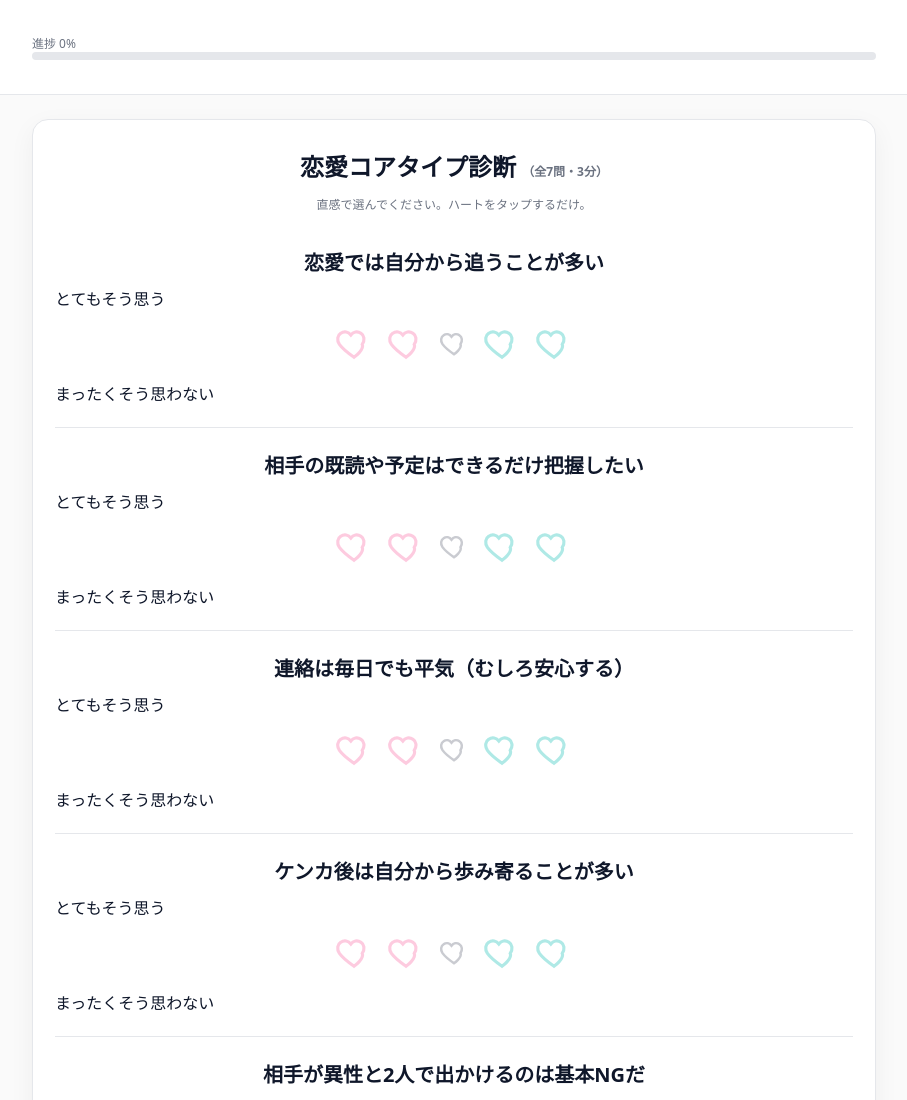
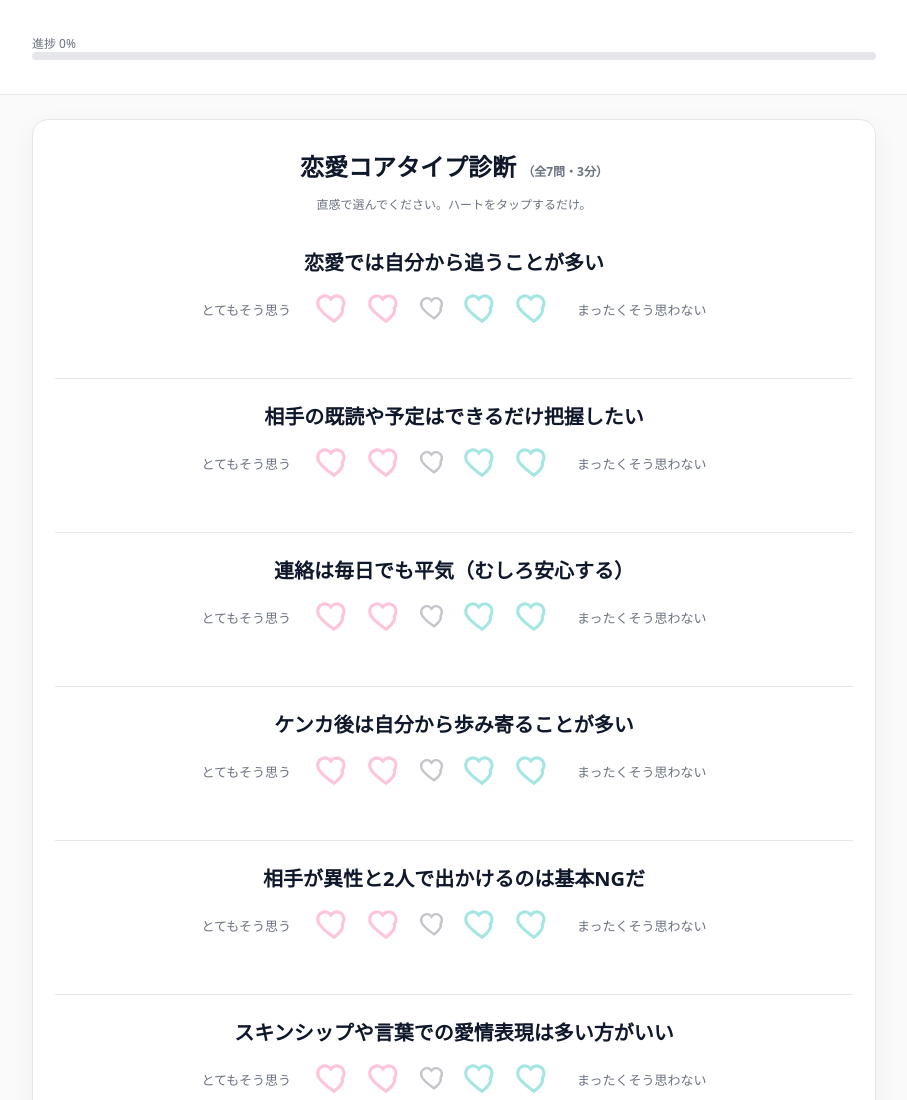
Before and after one commit to xxx0924r-cyber/love-test, a plain HTML site: page index.html in a window 1280 px wide. Shown: the top 1100 px of the page, without its empty margins (186-1093 px from the left). Drawn offline with Linux system fonts and the light colour scheme.

Commit message:
Update index.html

```diff
--- a/index.html
+++ b/index.html
@@ -1,57 +1,73 @@
 <!doctype html>
 <html lang="ja">
 <head>
-  <meta charset="utf-8">
-  <meta name="viewport" content="width=device-width, initial-scale=1">
+  <meta charset="utf-8" />
+  <meta name="viewport" content="width=device-width, initial-scale=1" />
   <title>恋愛コアタイプ診断</title>
   <style>
-    :root{--pink:#fb6ea9;--teal:#22c3b9;--line:#e5e7eb;--text:#0f172a;--muted:#6b7280;}
+    :root{
+      --pink:#fb6ea9; --teal:#22c3b9; --line:#e5e7eb; --text:#0f172a; --muted:#6b7280;
+    }
     *{box-sizing:border-box}
-    body{font-family:system-ui,-apple-system,Segoe UI,Roboto,"Noto Sans JP",sans-serif;margin:0;background:#fafafa;color:var(--text)}
+    body{
+      font-family:system-ui,-apple-system,Segoe UI,Roboto,"Noto Sans JP",sans-serif;
+      margin:0; background:#fafafa; color:var(--text);
+    }
     .wrap{max-width:880px;margin:24px auto;padding:0 18px 40px}
     .card{background:#fff;border:1px solid var(--line);border-radius:16px;box-shadow:0 8px 26px rgba(0,0,0,.05);padding:22px}
     h1{margin:6px 0 4px;font-size:24px;text-align:center}
     .muted{color:var(--muted);font-size:12px}
+    .center{text-align:center}
     .hidden{display:none}
+
     /* progress */
     .progress{position:sticky;top:0;background:#fff;padding:10px 0;z-index:10;border-bottom:1px solid var(--line)}
     .bar{height:8px;border-radius:999px;background:var(--line);overflow:hidden}
     .bar>span{display:block;height:100%;width:0;background:linear-gradient(90deg,var(--pink),var(--teal));transition:width .25s ease}
+
     /* questions */
     .q{padding:22px 0;border-bottom:1px solid var(--line)}
     .q:last-child{border-bottom:0}
-    .q h3{margin:0 0 10px;font-size:20px;text-align:center}
-    .heart-row{display:flex;gap:14px;justify-content:center;align-items:center;margin:14px 0}
-    .heart{width:38px;cursor:pointer;opacity:.9;transition:transform .12s ease, opacity .12s ease}
-    /* ハート選択時のエフェクト */
-input[type="radio"]:checked + svg {
-  fill: var(--pink);
-  transform: scale(1.2);
-  opacity: 1;
-  transition: all 0.2s ease;
+    .q h3{margin:0 0 12px;font-size:20px;text-align:center}
+
+    /* ラベル＋ハートの並び */
+    .scale-row{
+      display:flex;
+      align-items:center;
+      justify-content:center;
+      gap:24px;
+      margin:10px 0 25px;
+      flex-wrap:wrap;
+    }
+    .scale-label{
+      font-size:13px;
+      color:var(--muted);
+      white-space:nowrap;
+    }
+    .heart-row{
+      display:flex;
+      gap:14px;
+      justify-content:center;
+      align-items:center;
     }
 
-/* 未選択のハートは薄く */
-.heart svg {
-  opacity: 0.4;
-  transition: all 0.2s ease;
-}
+    .heart{width:38px;cursor:pointer;transition:transform .12s ease, opacity .12s ease}
+    .heart.small{width:30px}
 
-/* ホバー時にふわっと強調 */
-.heart:hover svg {
-  opacity: 0.8;
-  transform: scale(1.1);
-}
+    /* 既定は薄く */
+    .heart svg{opacity:.4;transition:all .2s ease}
+    .heart:hover svg{opacity:.8;transform:scale(1.1)}
+    /* 選択時の強調（JSで class="on" を付与） */
+    .heart.on svg{fill:var(--pink);opacity:1;transform:scale(1.2)}
 
-    .heart.small{width:30px}
-    .heart:hover{transform:translateY(-2px);opacity:1}
+    /* actions / buttons */
     .actions{display:flex;justify-content:space-between;align-items:center;margin-top:16px}
     button{background:#111;color:#fff;border:0;border-radius:12px;padding:12px 16px;font-weight:700;cursor:pointer}
+
     /* result */
     .result-title{font-size:22px;text-align:center;margin:6px 0 12px}
     .tag{display:inline-block;background:#fde68a;border-radius:10px;padding:4px 10px;margin:4px 0}
     .result-box{border:1px solid var(--line);border-radius:14px;padding:16px;background:#fff}
-    .center{ text-align:center }
   </style>
 </head>
 <body>
@@ -77,7 +93,7 @@ input[type="radio"]:checked + svg {
       </form>
     </section>
 
-    <!-- 結果カード（最初は非表示） -->
+    <!-- 結果カード -->
     <section id="resultCard" class="card hidden">
       <div class="muted">診断レポート / 2025</div>
       <h2 class="result-title">あなたの将来の奥さんとしてぴったりなのは・・・</h2>
@@ -92,9 +108,10 @@ input[type="radio"]:checked + svg {
         </ul>
       </div>
 
+      <!-- 診断画像（アップ済み: IMG_5863.jpg） -->
+      <img src="IMG_5863.jpg" alt="診断結果の画像" style="width:100%;border-radius:14px;margin:20px 0;">
+
       <p class="center" style="margin-top:14px;font-weight:700">コールマン 玲華<br>どう？？</p>
-
-      <img src="IMG_5863.jpg" alt="診断結果の画像" style="width:100%;border-radius:14px;margin:20px 0;">
 
       <div class="center" style="margin-top:10px">
         <button id="shareBtn">結果をシェア</button>
@@ -104,7 +121,7 @@ input[type="radio"]:checked + svg {
   </div>
 
   <script>
-    // 固定結果（どの回答でも同じ結果画面に遷移）
+    // 設問（精度上げ版）
     const QUESTIONS = [
       { text: '恋愛では自分から追うことが多い' },
       { text: '相手の既読や予定はできるだけ把握したい' },
@@ -112,10 +129,7 @@ input[type="radio"]:checked + svg {
       { text: 'ケンカ後は自分から歩み寄ることが多い' },
       { text: '相手が異性と2人で出かけるのは基本NGだ' },
       { text: 'スキンシップや言葉での愛情表現は多い方がいい' },
-  { text: '仕事や趣味の時間は互いに干渉したくない' },
-  { text: 'サプライズより安定した日常の方が好き' },
-  { text: '価値観（お金・生活リズム）が合えば長続きすると思う' },
-  { text: 'デートは自分がリードする方がラク' }
+      { text: 'サプライズより安定した日常の方が好き' }
     ];
 
     const form = document.getElementById('quiz');
@@ -127,22 +141,24 @@ input[type="radio"]:checked + svg {
     const barFill = document.getElementById('barFill');
     const pctText = document.getElementById('pctText');
 
-    // ハートSVG
-    const heart = (color) => `<?xml version="1.0"?>
+    // ハートSVG（色はCSSで塗るので線のみ）
+    const heart = (stroke) => `
       <svg viewBox="0 0 24 24" xmlns="http://www.w3.org/2000/svg">
-        <path fill="none" stroke="${color}" stroke-width="2"
-              d="M12 21s-6.7-4.6-9.2-8.1C1 10.2 1.5 7.2 3.7 5.8 5.8 4.3 8.5 4.9 10 6.9c1.5-2 4.2-2.6 6.3-1.1 2.2 1.4 2.7 4.4.9 7.1C18.7 16.3 12 21 12 21z"/>
-      </svg>`;
+        <path fill="none" stroke="${stroke}" stroke-width="2"
+          d="M12 21s-6.7-4.6-9.2-8.1C1 10.2 1.5 7.2 3.7 5.8c2.1-1.5 4.8-.9 6.3 1.1 1.5-2 4.2-2.6 6.3-1.1 2.2 1.4 2.7 4.4.9 7.1C18.7 16.3 12 21 12 21z"/>
+      </svg>
+    `;
 
     const answers = new Array(QUESTIONS.length).fill(null);
 
+    // 描画
     const render = () => {
       qWrap.innerHTML = "";
       QUESTIONS.forEach((q,i)=>{
         const blk = document.createElement('div'); blk.className='q';
         const h = document.createElement('h3'); h.textContent = q.text; blk.appendChild(h);
 
-  // ラベル＋ハート列を横並びにする親
+        // 横並びコンテナ
         const scaleRow = document.createElement('div'); scaleRow.className = 'scale-row';
 
         // 左ラベル
@@ -150,16 +166,20 @@ QUESTIONS.forEach((q,i)=>{
         leftLabel.className = 'scale-label';
         leftLabel.textContent = 'とてもそう思う';
 
-  // ハート列
+        // ハート群
         const heartRow = document.createElement('div'); heartRow.className = 'heart-row';
         const palette = ['var(--pink)','var(--pink)','var(--muted)','var(--teal)','var(--teal)'];
         for(let j=0;j<5;j++){
           const span = document.createElement('span');
           span.className = 'heart'+(j===2?' small':'');
-    span.innerHTML = heart(getComputedStyle(document.documentElement).getPropertyValue(
-      palette[j].replace('var(','').replace(')','')
-    ).trim() || palette[j]);
-    span.addEventListener('click',()=>{ answers[i]=j; updateProgress(); highlight(i); });
+          const color = getComputedStyle(document.documentElement)
+            .getPropertyValue(palette[j].replace('var(','').replace(')','')).trim() || '#ccc';
+          span.innerHTML = heart(color);
+          span.addEventListener('click',()=>{
+            answers[i]=j;
+            updateProgress();
+            highlight(i);
+          });
           heartRow.appendChild(span);
         }
 
@@ -168,7 +188,6 @@ QUESTIONS.forEach((q,i)=>{
         rightLabel.className = 'scale-label';
         rightLabel.textContent = 'まったくそう思わない';
 
-  // 並べて追加
         scaleRow.appendChild(leftLabel);
         scaleRow.appendChild(heartRow);
         scaleRow.appendChild(rightLabel);
@@ -178,12 +197,17 @@ QUESTIONS.forEach((q,i)=>{
       });
     };
 
+    // 選択中のハートだけ強調
     function highlight(idx){
       const block = qWrap.querySelectorAll('.q')[idx];
       const hearts = block.querySelectorAll('.heart');
-      hearts.forEach((h,k)=>{ h.style.transform = (answers[idx]===k)?'scale(1.1)':'none'; h.style.opacity = (answers[idx]===k)?'1':'.9'; });
+      hearts.forEach((h,k)=>{
+        if(answers[idx]===k){ h.classList.add('on'); }
+        else{ h.classList.remove('on'); }
+      });
     }
 
+    // 進捗バー
     function updateProgress(){
       const done = answers.filter(v=>v!==null).length;
       const pct = Math.round(done/answers.length*100);
@@ -193,17 +217,17 @@ QUESTIONS.forEach((q,i)=>{
 
     render(); updateProgress();
 
-    // 送信で画面を切り替える
+    // 送信→結果カードに切替
     form.addEventListener('submit',(e)=>{
       e.preventDefault();
-      formCard.classList.add('hidden');        // 設問カードを隠す
-      resultCard.classList.remove('hidden');   // 結果カードを表示
+      formCard.classList.add('hidden');
+      resultCard.classList.remove('hidden');
       window.scrollTo({top:0,behavior:'smooth'});
     });
 
     // シェア（メッセ文コピー）
     shareBtn.addEventListener('click', async ()=>{
-      const text = '診断終わったよ！\\n将来の奥さんは「玲華」らしい🤣';
+      const text = '診断終わったよ！将来の奥さんは「玲華」らしい🤣';
       try{
         await navigator.clipboard.writeText(text);
         shareBtn.textContent = 'コピーしたよ（スクショも送って！）';
@@ -213,7 +237,7 @@ QUESTIONS.forEach((q,i)=>{
       }
     });
 
-    // もう一度やる
+    // もう一度
     againBtn.addEventListener('click', ()=>{
       answers.fill(null);
       render(); updateProgress();
```
Lines whose indentation alone changed are shown as unchanged.
